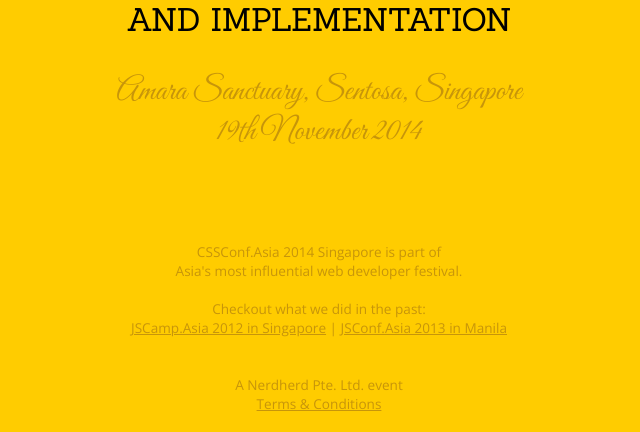
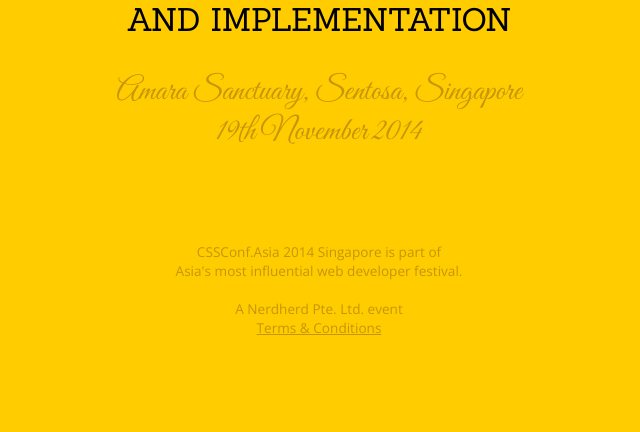
Before and after one commit to serrynaimo/2014.cssconf.asia, a PHP site: page / in a window 1280 px wide. Shown: the part 862-1294 px from the top of the page, without its empty margins (321-961 px from the left). After the commit the page ends 1197 px from the top, so only its background shows below. Run offline with PHP 8.4, Linux system fonts and the light colour scheme; some libraries are stand-ins or nearby versions; some web fonts are replaced.

Commit message:
Removing JSConf links

```diff
--- a/index.php
+++ b/index.php
@@ -62,8 +62,6 @@
 		</p>
 		<p>
 			CSSConf.Asia 2014 Singapore is part of<br/>Asia's most influential web developer festival.<br/><br/>
-			Checkout what we did in the past:<br/><a href="http://2012.jsconf.asia" target="_blank">JSCamp.Asia 2012 in Singapore</a>
-			 | <a href="http://2013.jsconf.asia" target="_blank">JSConf.Asia 2013 in Manila</a><br/><br/><br/>
 			A Nerdherd Pte. Ltd. event<br/>
 			<a class="terms" href="terms.html">Terms &amp; Conditions</a><br/><br/>
 		</p>
```
